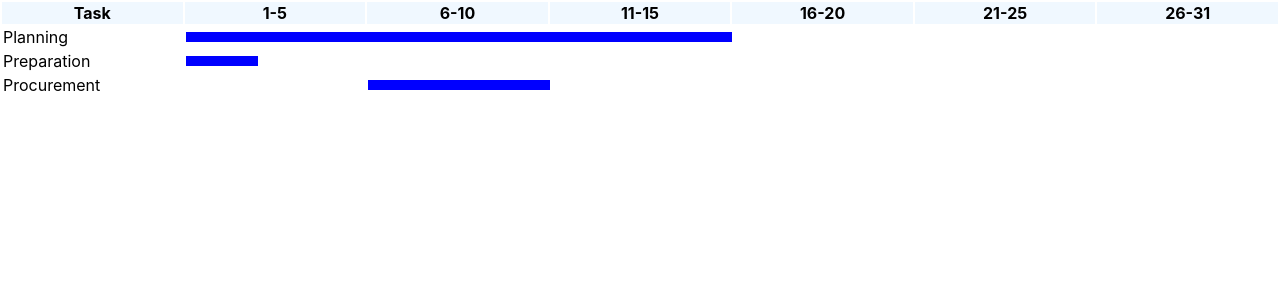
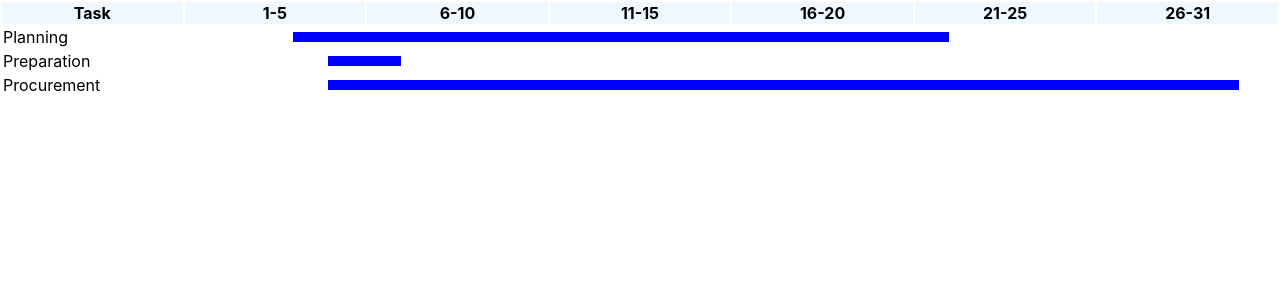
Before and after one commit to Mohammedirbaaz/ganttchart, a React (Create React App) app: page / in a window 1280 px wide. Shown: the top 300 px of the page. Built offline with nearby package versions, Linux system fonts and the light colour scheme.

Commit message:
display in accurate place

```diff
--- a/src/Components/data.json
+++ b/src/Components/data.json
@@ -1,8 +1,8 @@
 [
     {
     "Name": "Planning",
-    "StartTime": "01/04/2021",
-    "EndTime": "15/04/2021",
+    "StartTime": "03/04/2021",
+    "EndTime": "20/04/2021",
     "Status": "Finished"
     },
     {
@@ -13,8 +13,8 @@
     },
     {
     "Name": "Procurement",
-    "StartTime": "06/04/2021",
-    "EndTime": "10/04/2021",
+    "StartTime": "05/04/2021",
+    "EndTime": "29/04/2021",
     "Status": "YetToStart"
     }
 ]
--- a/src/Components/mainpage.js
+++ b/src/Components/mainpage.js
@@ -5,6 +5,7 @@ let starts=0;
 let ends=0;
 let remains=0;
 let total=0;
+let finds=0;
 
 
 class mainpage extends Component{
@@ -41,6 +42,7 @@ class mainpage extends Component{
             starts=finaldate;
             return 6;
         }
+
     }
     checkenddate(enddate){
         let dates = enddate;
@@ -51,8 +53,10 @@ class mainpage extends Component{
         parseInt(finaldate2);
         ends=finaldate2;
         let remaining=ends-starts+1;
-        console.log("remaining "+remaining);
+        // console.log("remaining "+remaining);
         remains=remaining;
+
+
     }
     changebg=(idss,start,rem)=>{
 
@@ -65,14 +69,35 @@ class mainpage extends Component{
             ids.style.height="10px";
             ids.style.marginTop="0.5%";
 
+            if(start>1 && start<5){
+
+                // if(start!=1 && start!=5){
+                 finds=start;
+                // }
+                //|| start>6 && start<10 || start>11 && start<15 || start>16 && start<20 || start>21 && start<25
+                //|| start==10 || start==15 || start==20 || start==25 || start==30
+            }
+            else if(start>=6 && start<=10){
+                //  alert("from 6 to 10 "+start);
+                 finds=start;
+            }
+            else if(start==="05" || start==="10"){
+                //  alert("from  5 "+start);
+                 finds=start-1;
+
+            }else if(start==6 || start==11 || start==16 || start==21 || start==26){
+                 finds=0;
+            }
+
+            finds=finds*20;
+            // console.log("check me "+finds+" "+start);
+            ids.style.marginLeft=finds+"%";
+
             let finder1=rem/4.9;
             finder1=finder1*100;
-            // alert(finder1);
             ids.style.width=finder1+"%";
         },1000)
     }
-
-
 
     render(){
         return(
@@ -92,12 +117,13 @@ class mainpage extends Component{
                 {this.state.tasks.map((temp,index)=>
                     <tr key={index}>
                         <td>{temp.Name}</td>
-                        <td ><div id={"throwsid"+index}> {this.checkstartdate(temp.StartTime)===1 && <>{this.checkenddate(temp.EndTime)} {this.changebg("throwsid"+index,starts,remains)}</>}</div></td>
+                        <td ><div id={"throwsid1"+index}> {this.checkstartdate(temp.StartTime)===1 && <>{this.checkenddate(temp.EndTime)} {this.changebg("throwsid1"+index,starts,remains)}</>} </div></td>
                         <td ><div id={"throwsid2"+index}> {this.checkstartdate(temp.StartTime)===2 && <>{this.checkenddate(temp.EndTime)} {this.changebg("throwsid2"+index,starts,remains)}</>}</div></td>
                         <td ><div id={"throwsid3"+index}> {this.checkstartdate(temp.StartTime)===3 && <>{this.checkenddate(temp.EndTime)} {this.changebg("throwsid3"+index,starts,remains)}</>}</div></td>
                         <td > <div id={"throwsid4"+index}> {this.checkstartdate(temp.StartTime)===4 && <>{this.checkenddate(temp.EndTime)} {this.changebg("throwsid4"+index,starts,remains)}</>}</div></td>
                         <td >< div id={"throwsid5"+index}> {this.checkstartdate(temp.StartTime)===5 && <>{this.checkenddate(temp.EndTime)} {this.changebg("throwsid5"+index,starts,remains)}</>}</div></td>
                         <td ><div id={"throwsid6"+index}> {this.checkstartdate(temp.StartTime)===6 && <>{this.checkenddate(temp.EndTime)} {this.changebg("throwsid6"+index,starts,remains)}</>}</div></td>
+
                     </tr>
                 )}
 
```
